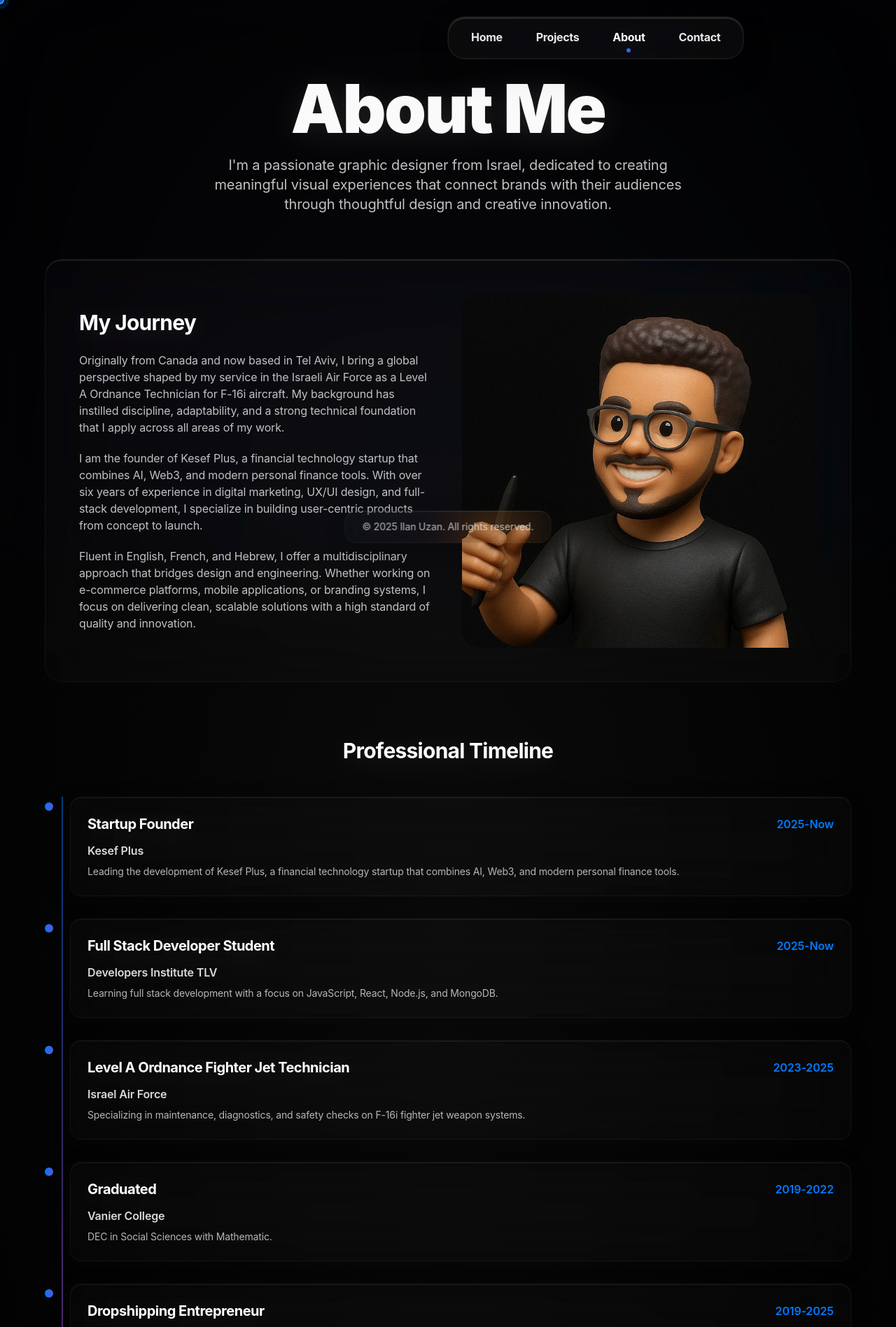
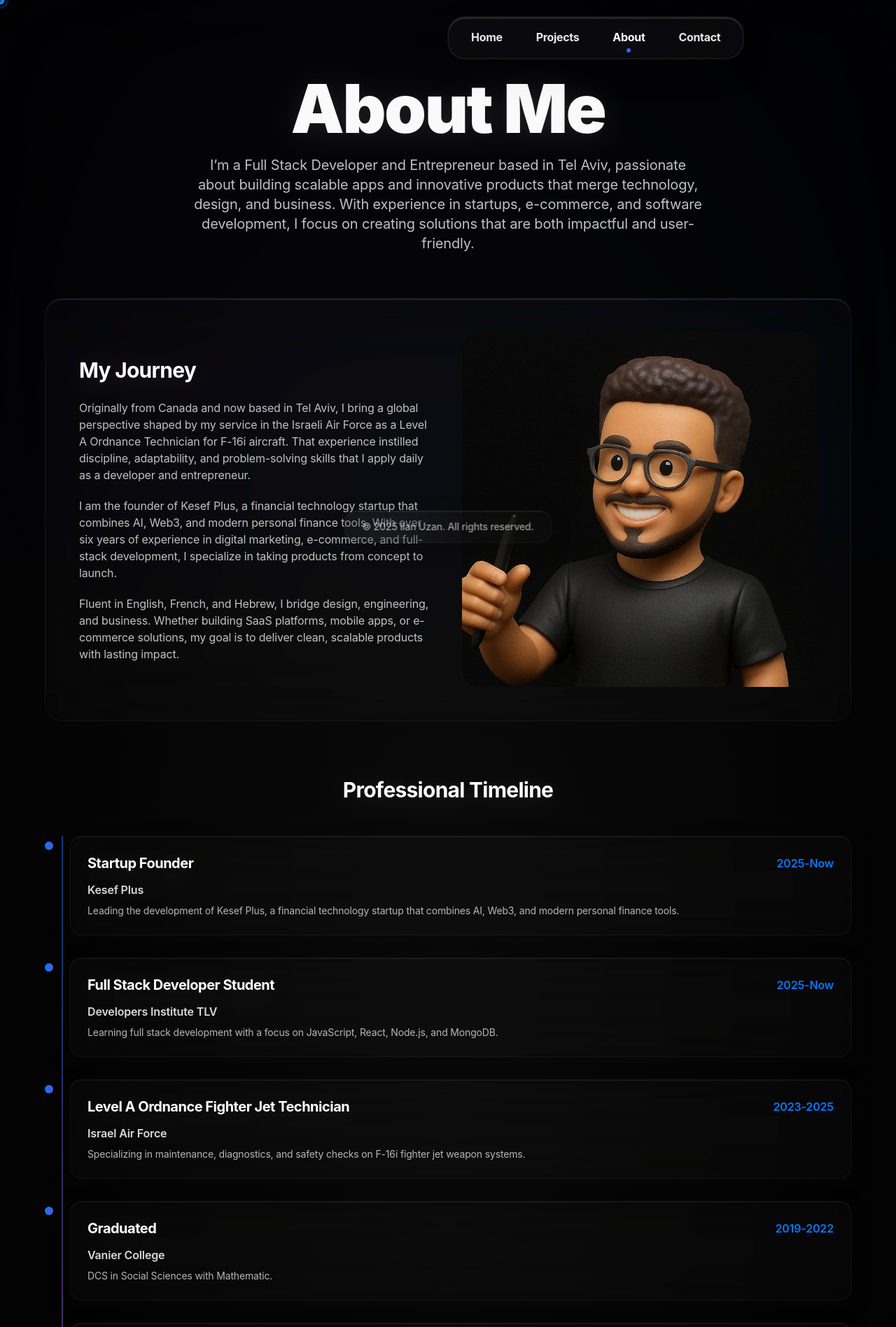
Before and after one commit to ilan-uzan/graphicdesign, a React (Create React App) app: page /about in a window 1280 px wide. Shown: the top 1897 px of the page at 70% size. Built offline with nearby package versions, Linux system fonts and the light colour scheme.

Commit message:
made changes t the portfolio

```diff
--- a/public/index.html
+++ b/public/index.html
@@ -7,7 +7,7 @@
     <meta name="theme-color" content="#000000" />
     <meta
       name="description"
-      content="Ilan Uzan - Graphic Designer & Visual Storyteller. Modern portfolio showcasing creative design work."
+      content="Ilan Uzan - Full Stack Developper and Entrepreneur."
     />
     <link rel="preconnect" href="https://fonts.googleapis.com">
     <link rel="preconnect" href="https://fonts.gstatic.com" crossorigin>
--- a/src/pages/About.js
+++ b/src/pages/About.js
@@ -41,7 +41,7 @@ const About = () => {
       year: '2019-2022',
       title: 'Graduated',
       company: 'Vanier College',
-      description: 'DEC in Social Sciences with Mathematic.'
+      description: 'DCS in Social Sciences with Mathematic.'
     },
     {
       year: '2019-2025',
@@ -94,8 +94,7 @@ const About = () => {
             About Me
           </h1>
           <p className="text-lg lg:text-xl text-white/75 max-w-3xl mx-auto leading-relaxed px-4">
-            I'm a passionate graphic designer from Israel, dedicated to creating meaningful visual experiences
-            that connect brands with their audiences through thoughtful design and creative innovation.
+            I’m a Full Stack Developer and Entrepreneur based in Tel Aviv, passionate about building scalable apps and innovative products that merge technology, design, and business. With experience in startups, e-commerce, and software development, I focus on creating solutions that are both impactful and user-friendly.
           </p>
         </motion.div>
 
@@ -138,13 +137,13 @@ const About = () => {
                     </h2>
                     <div className="space-y-4 lg:space-y-5 text-white/75 leading-relaxed text-sm lg:text-base">
                       <p>
-                      Originally from Canada and now based in Tel Aviv, I bring a global perspective shaped by my service in the Israeli Air Force as a Level A Ordnance Technician for F-16i aircraft. My background has instilled discipline, adaptability, and a strong technical foundation that I apply across all areas of my work.
+                        Originally from Canada and now based in Tel Aviv, I bring a global perspective shaped by my service in the Israeli Air Force as a Level A Ordnance Technician for F-16i aircraft. That experience instilled discipline, adaptability, and problem-solving skills that I apply daily as a developer and entrepreneur.
                       </p>
                       <p>
-                      I am the founder of Kesef Plus, a financial technology startup that combines AI, Web3, and modern personal finance tools. With over six years of experience in digital marketing, UX/UI design, and full-stack development, I specialize in building user-centric products from concept to launch.
-                     </p>
+                        I am the founder of Kesef Plus, a financial technology startup that combines AI, Web3, and modern personal finance tools. With over six years of experience in digital marketing, e-commerce, and full-stack development, I specialize in taking products from concept to launch.
+                      </p>
                       <p>
-                      Fluent in English, French, and Hebrew, I offer a multidisciplinary approach that bridges design and engineering. Whether working on e-commerce platforms, mobile applications, or branding systems, I focus on delivering clean, scalable solutions with a high standard of quality and innovation.
+                        Fluent in English, French, and Hebrew, I bridge design, engineering, and business. Whether building SaaS platforms, mobile apps, or e-commerce solutions, my goal is to deliver clean, scalable products with lasting impact.
                       </p>
                     </div>
                   </div>
--- a/src/pages/Contact.js
+++ b/src/pages/Contact.js
@@ -1,6 +1,6 @@
 import React, { useState, useRef } from 'react';
 import { motion } from 'framer-motion';
-import { Mail, Phone, Linkedin, Palette, Send, Loader2 } from 'lucide-react';
+import { Mail, Linkedin, Palette, Send, Loader2 } from 'lucide-react';
 import GlassCard from '../components/GlassCard';
 
 const Contact = () => {
@@ -74,13 +74,6 @@ const Contact = () => {
       value: 'ilanxuzan@gmail.com',
       description: 'Send me an email for project inquiries',
       action: 'mailto:ilanxuzan@gmail.com',
-    },
-    {
-      icon: Phone,
-      title: 'Phone',
-      value: '+972 50 283 8283',
-      description: 'Call me for urgent matters',
-      action: 'tel:+972502838283',
     },
     {
       icon: Linkedin,
--- a/src/pages/Home.js
+++ b/src/pages/Home.js
@@ -173,7 +173,7 @@ const Home = ({ mousePosition }) => {
                     variants={itemVariants}
                     className="text-2xl md:text-3xl text-white/90 font-light tracking-tight"
                   >
-                    Graphic Designer & Visual Storyteller
+                    Full Stack Engineer and Entrepreneur
                   </motion.p>
 
                   {/* Description */}
@@ -181,8 +181,7 @@ const Home = ({ mousePosition }) => {
                     variants={itemVariants}
                     className="text-lg text-white/75 max-w-2xl leading-relaxed text-balance font-medium"
                   >
-                    Creating compelling visual narratives that bridge creativity and functionality.
-                    Transforming complex ideas into elegant designs that inspire and engage audiences worldwide.
+                    Building scalable applications that merge innovation and practicality. Turning complex challenges into seamless digital solutions that empower people and businesses worldwide.
                   </motion.p>
                 </motion.div>
               </GlassCard>
```
